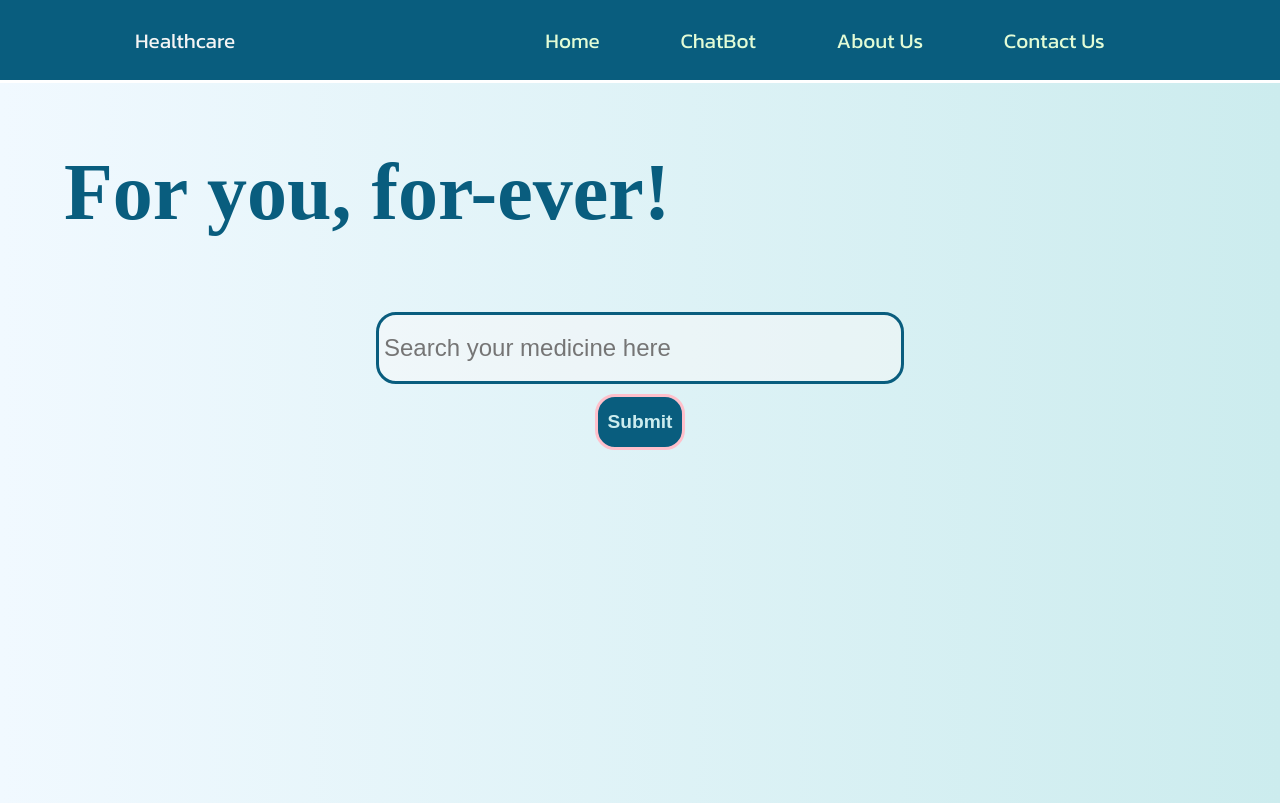
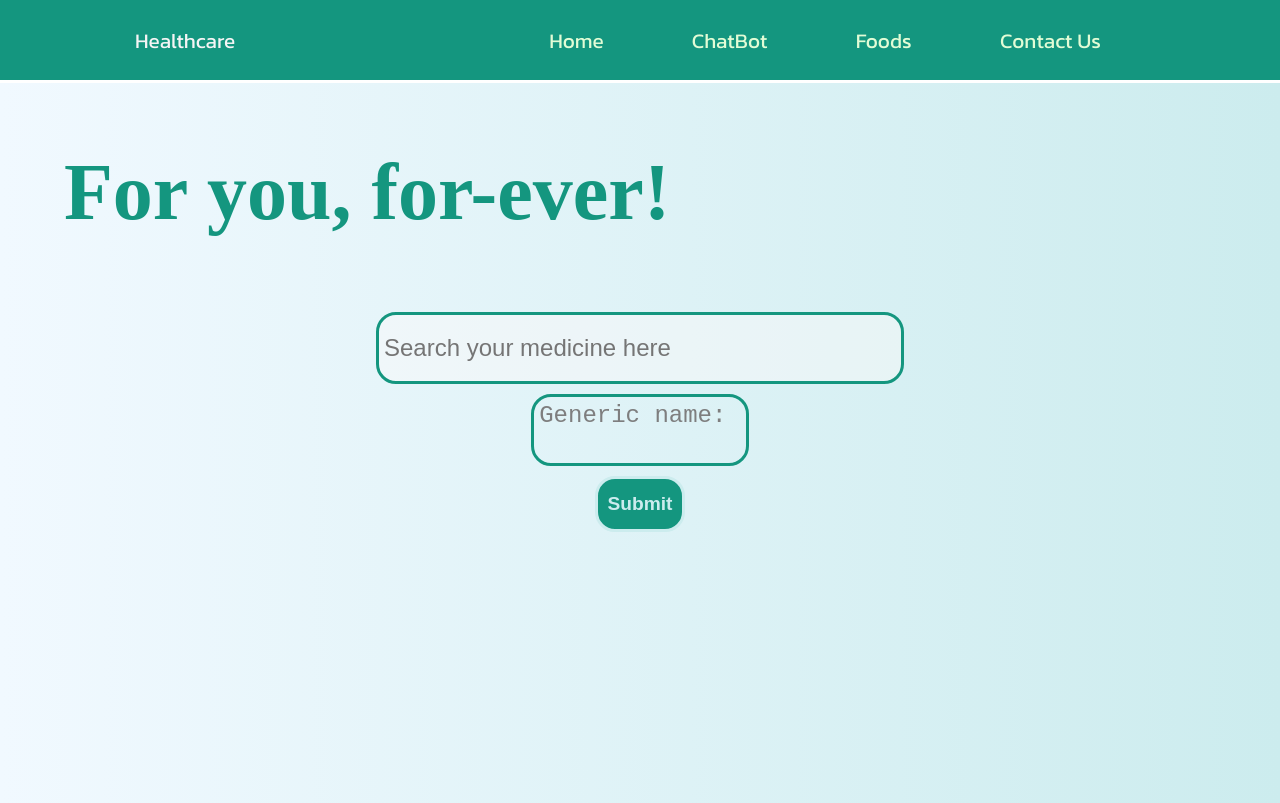
Before and after one commit to fakepranjal/test-react, a React (Create React App) app: page / in a window 1280 px wide. Built offline with nearby package versions, Linux system fonts and the light colour scheme; a web font is replaced by a local one.

Commit message:
foods page and main page

```diff
--- a/src/About.js
+++ /dev/null
@@ -1,8 +0,0 @@
-
-export default function About(){
-    return(
-      <div className="aboutpage">
-      <h1>About Page</h1>
-      </div>
-    );
-  }
--- a/src/App.js
+++ b/src/App.js
@@ -1,10 +1,10 @@
-import { BrowserRouter as Router, Routes, Route, Link } from 'react-router-dom';
+import { BrowserRouter as Router, Routes, Route } from 'react-router-dom';
 
 //importing components
 import Navbar from "./Navbar";
 import { Homepage } from "./Homepage";
 import Chatbot from "./Chat";
-import About from "./About";
+import Foods from "./Foodspage";
 import Contact from "./Contact";
 
 
@@ -17,7 +17,7 @@ function App() {
       <Routes>
         <Route path="/" element={<Homepage />} />
         <Route path="/chat" element={<Chatbot />} />
-        <Route path="/about" element={<About />} />
+        <Route path="/foods" element={<Foods />} />
         <Route path="/contact" element={<Contact />} />
       </Routes>
     </Router>
--- a/src/Chat.js
+++ b/src/Chat.js
@@ -1,5 +1,4 @@
 import React, { useState } from 'react';
-import { GoogleGenerativeAI } from '@google/generative-ai';
 import axios from 'axios';
 
 export default function Chatbot() {
--- /dev/null
+++ b/src/Foodspage.js
@@ -0,0 +1,13 @@
+
+export default function Foods(){
+
+
+
+    return(
+
+      <div className="foodspage">
+      <h1>Foods Page</h1>
+
+      </div>
+    );
+  }
--- a/src/Homepage.js
+++ b/src/Homepage.js
@@ -1,8 +1,26 @@
 import { useState } from "react";
+import axios from "axios";
 
 export function Homepage(){
 
-  const [svalue, getsvalue] = useState("");
+  const [DrugName, setDrugName] = useState("");
+  const [GenName, setGenName] = useState("");
+
+  async function genericName(){
+    setGenName("loading");
+    const response = await axios({
+      method: 'GET',
+      url: 'https://drug-info-and-price-history.p.rapidapi.com/1/genericname',
+      params: {drug: DrugName},
+      headers: {'x-rapidapi-key': '04ca33ade7msh4cc2ebfe9f01526p1eaaa8jsn7976f93e70e3',
+                'x-rapidapi-host': 'drug-info-and-price-history.p.rapidapi.com'
+    }
+    });
+
+    setGenName((response.data['generic_name']));
+  }
+
+
     return(
       <div className="homepage">
         <div className="foryou">
@@ -10,8 +28,9 @@ export function Homepage(){
         </div>
 
         <div className="search">
-        <input className="search-bar" type="text" placeholder="Search your medicine here"  />
-        <input type="submit" className="submit"/>
+        <input value={DrugName} onChange={(e)=>setDrugName(e.target.value)} className="search-bar" type="text" placeholder="Search your medicine here"  />
+        <div className="generic-name"><pre>Generic name: {GenName}</pre></div>
+        <input onClick={genericName} type="submit" className="submit"/>
 
         </div>
       </div>
--- a/src/Navbar.js
+++ b/src/Navbar.js
@@ -11,7 +11,7 @@ export default function Navbar(){
             <ul className="nav-links-box">
             <li><Link to="/" className="nav-link">Home</Link></li>
             <li><Link to="/chat" className="nav-link">ChatBot</Link></li>
-            <li><Link to="/about" className="nav-link">About Us</Link></li>
+            <li><Link to="/foods" className="nav-link">Foods</Link></li>
             <li><Link to="/contact" className="nav-link">Contact Us</Link></li>
             </ul>
         </div>
--- a/src/style.css
+++ b/src/style.css
@@ -5,7 +5,7 @@
 }
 
 .navbar{
-    background: #095d7e;
+    background: #14967f;
     color: whitesmoke;
     display: flex;
     flex-direction: row;
@@ -38,7 +38,7 @@
 .homepage{
     background: linear-gradient(to left,#ccecee, #f1f9ff);
     height: 90vh;
-    color :#095d7e;
+    color :#14967f;
     /* padding: 5vw; */
 }
 
@@ -64,7 +64,7 @@
     font-size: 1.5rem;
     border-radius: 20px;
     padding: 5px;
-    border: solid #095d7e;
+    border: solid #14967f;
 }
 .search-bar:focus{
     outline: none;
@@ -74,17 +74,30 @@
     height: 7vh;
     width: 7vw;
     margin: 10px;
-    background: #095d7e;
+    background: #14967f;
     color: #ccecee;
     border-radius: 20px;
     padding: 5px;
-    border: solid pink;
+    border: solid #ccecee;
     font-size: larger;
     font-weight: 600;
 }
 .submit:hover{
     cursor:pointer;
 }
+
+.generic-name{
+    height: 7vh;
+    width: fit-content;
+    font-size: 1.5rem;
+    padding: 5px;
+    border: solid #14967f;
+    border-radius: 20px;
+    margin-top: 10px;
+    color: #727070e4;
+    overflow-x: visible;
+}
+
 
 /*FOODS PAGE CSS HERE*/
 .chatpage{
@@ -124,7 +137,7 @@
 
 
 /* ABOUT PAGE CSS HERE */
-.aboutpage{
+.foodspage{
     background: linear-gradient(to left,#ccecee, #f1f9ff);
     height: 90vh;
     color :#095d7e;
```
